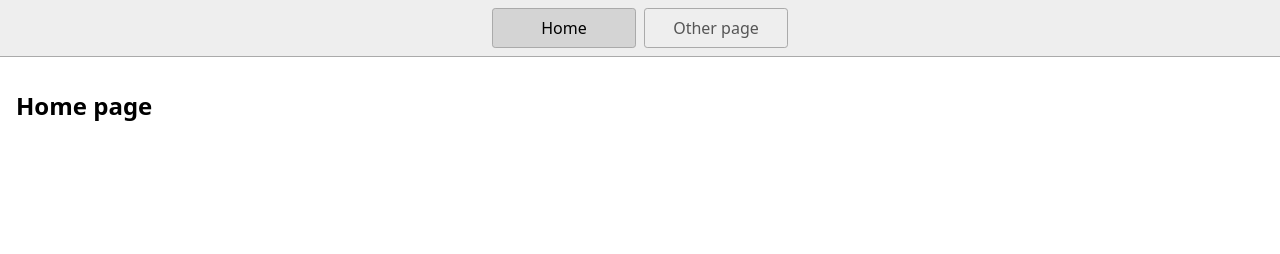
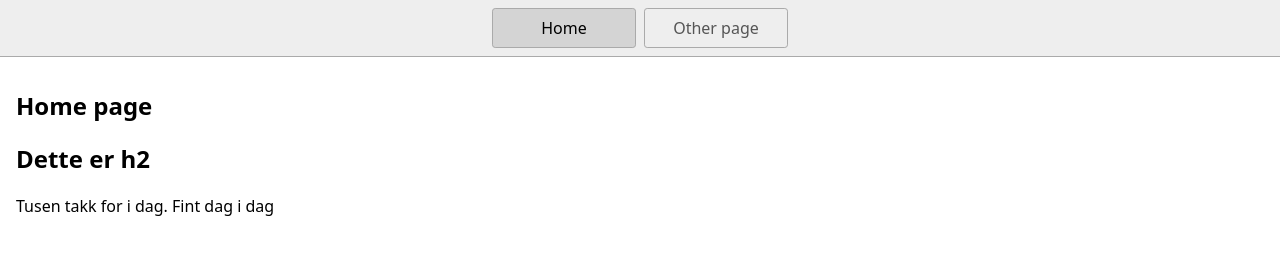
Before and after one commit to MaksymDramaretskyi-1/IntroHTML_Lesson1, a website: page index.html in a window 1280 px wide. Drawn offline with Linux system fonts and the light colour scheme.

Commit message:
Added a new h2, også  teg p med noen tekst

```diff
--- a/index.html
+++ b/index.html
@@ -18,6 +18,9 @@
     </nav>
     <main>
       <h1>Home page</h1>
+      <h2>Dette er h2</h2>
+      <p>Tusen takk for i dag. Fint dag i dag</p>
+      <a href="#"></a>
     </main>
   </body>
 </html>
```
Also changed, not shown: 1 other file.
